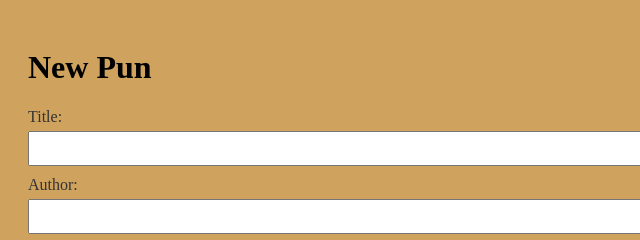
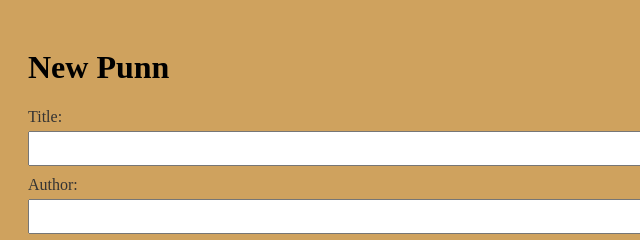
Before and after one commit to youal9/blogg, a plain HTML site: page admin/create-post.html in a window 1280 px wide. Shown: the top 240 px of the page, 0-640 px from the left. Drawn offline with Linux system fonts and the light colour scheme.

Commit message:
h1 name change

```diff
--- a/admin/create-post.html
+++ b/admin/create-post.html
@@ -8,7 +8,7 @@
 </head>
 <body>
     <div id="container">
-        <h1>New Pun</h1>
+        <h1>New Punn</h1>
 
         <form id="pun-form">
             <label for="title">Title:</label>
```
